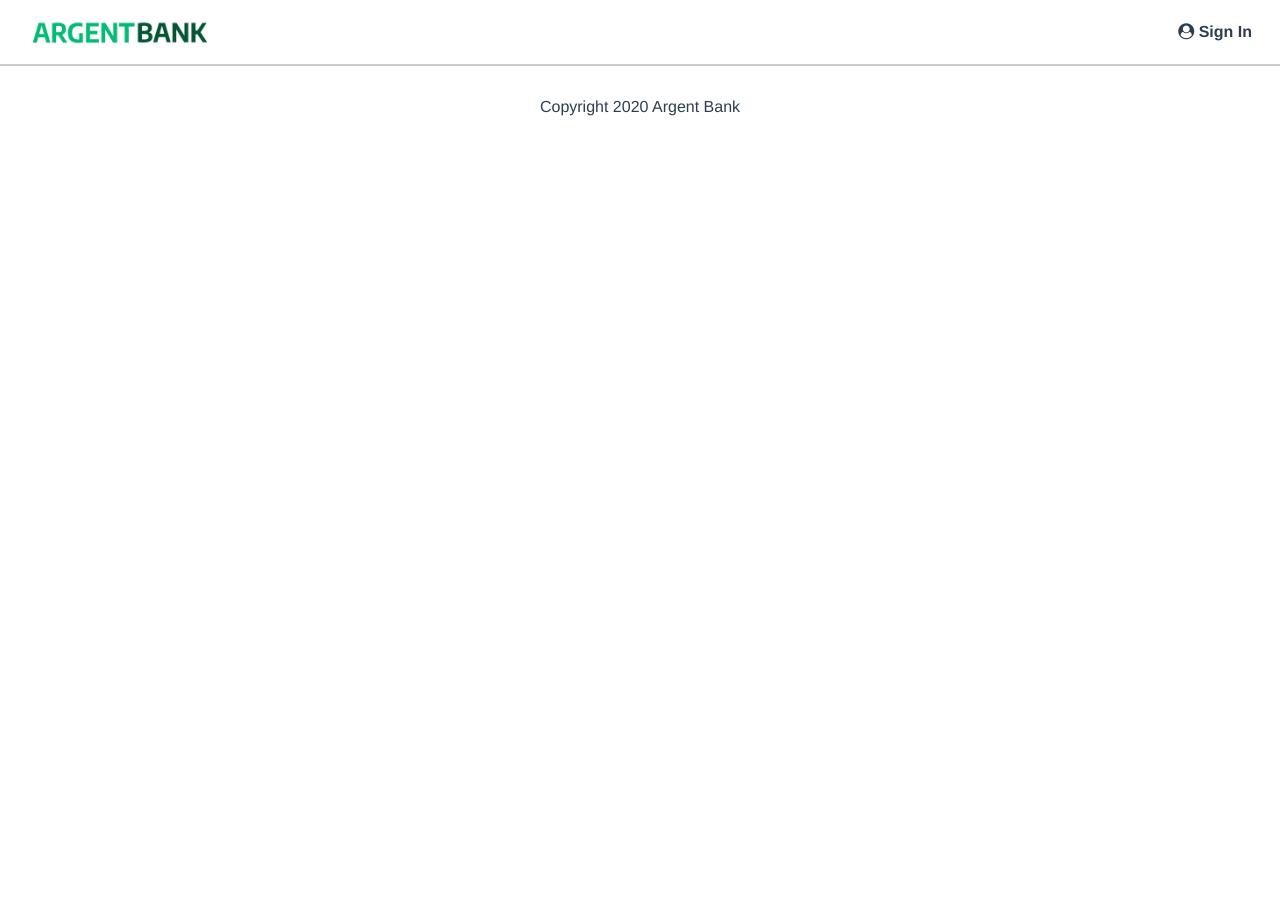
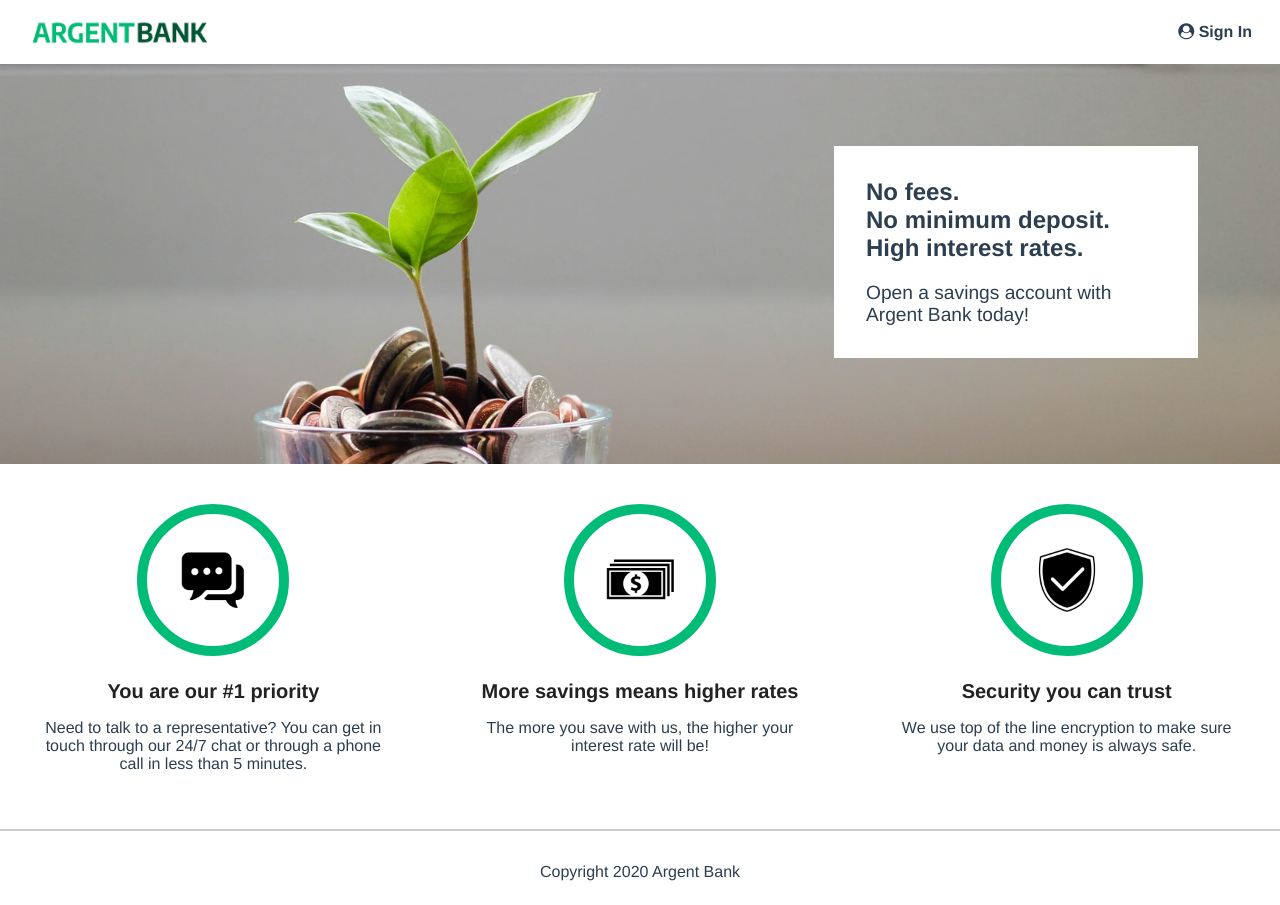
Before and after one commit to al-dev93/p13agba-al-2302, a React (Create React App) app in the folder app/: page / in a window 1280 px wide. Before the commit the page ends 800 px from the top, so only its background shows below. Built offline with nearby package versions, Linux system fonts and the light colour scheme.

Commit message:
add Home page

```diff
--- a/app/src/Router/index.jsx
+++ b/app/src/Router/index.jsx
@@ -1,14 +1,13 @@
 /* eslint-disable prettier/prettier */
 import { createBrowserRouter } from "react-router-dom";
 import Layout from "../components/Layout";
+import Home from "../pages/Home";
 
 const Router = createBrowserRouter([
   {
     path: "/",
     element: <Layout />,
-    children: [
-      // {index: true, element: }
-    ],
+    children: [{ index: true, element: <Home /> }],
   },
 ]);
 
--- a/app/src/components/Layout/index.jsx
+++ b/app/src/components/Layout/index.jsx
@@ -5,7 +5,7 @@
 const Layout = () => (
   <>
     <nav className="main-nav">
-      <Link className="main-nav-logo" to="./index.html">
+      <Link className="main-nav-logo" to="/">
         <img
           className="main-nav-logo-image"
           src={logo}
--- /dev/null
+++ b/app/src/pages/Home/index.jsx
@@ -0,0 +1,44 @@
+import "./style.css";
+import iconChat from "../../assets/icons/icon-chat.png";
+import iconMoney from "../../assets/icons/icon-money.png";
+import iconSecurity from "../../assets/icons/icon-security.png";
+
+const Home = () => (
+  <main>
+    <div className="hero">
+      <section className="hero-content">
+        <h2 className="sr-only">Promoted Content</h2>
+        <p className="subtitle">No fees.</p>
+        <p className="subtitle">No minimum deposit.</p>
+        <p className="subtitle">High interest rates.</p>
+        <p className="text">Open a savings account with Argent Bank today!</p>
+      </section>
+    </div>
+    <section className="features">
+      <h2 className="sr-only">Features</h2>
+      <div className="feature-item">
+        <img src={iconChat} alt="Chat Icon" className="feature-icon" />
+        <h3 className="feature-item-title">You are our #1 priority</h3>
+        <p>
+          Need to talk to a representative? You can get in touch through our
+          24/7 chat or through a phone call in less than 5 minutes.
+        </p>
+      </div>
+      <div className="feature-item">
+        <img src={iconMoney} alt="Money Icon" className="feature-icon" />
+        <h3 className="feature-item-title">More savings means higher rates</h3>
+        <p>The more you save with us, the higher your interest rate will be!</p>
+      </div>
+      <div className="feature-item">
+        <img src={iconSecurity} alt="Security Icon" className="feature-icon" />
+        <h3 className="feature-item-title">Security you can trust</h3>
+        <p>
+          We use top of the line encryption to make sure your data and money is
+          always safe.
+        </p>
+      </div>
+    </section>
+  </main>
+);
+
+export default Home;
--- /dev/null
+++ b/app/src/pages/Home/style.css
@@ -0,0 +1,83 @@
+/* stylelint-disable a11y/media-prefers-color-scheme */
+.hero {
+  background-image: url("../../assets/images/bank-tree.jpeg");
+  background-position: 0 -50px;
+  background-size: cover;
+  background-repeat: no-repeat;
+  height: 300px;
+  position: relative;
+}
+
+.hero-content {
+  position: relative;
+  top: 2rem;
+  width: 200px;
+  background: white;
+  padding: 2rem;
+  text-align: left;
+  margin: 0 auto;
+}
+
+.hero-content .subtitle {
+  font-weight: bold;
+  font-size: 1rem;
+  margin: 0;
+}
+
+.hero-content .text {
+  margin-bottom: 0;
+  font-size: 0.9rem;
+}
+
+@media (min-width: 920px) {
+  .hero {
+    height: 400px;
+    background-position: 0% 33%;
+  }
+
+  .hero-content {
+    position: absolute;
+    top: 50px;
+    right: 50px;
+    width: 300px;
+    margin: 2rem;
+  }
+
+  .hero-content .subtitle {
+    font-size: 1.5rem;
+  }
+
+  .hero-content .text {
+    font-size: 1.2rem;
+  }
+}
+
+.features {
+  display: flex;
+  flex-direction: column;
+}
+
+@media (min-width: 920px) {
+  .features {
+    flex-direction: row;
+  }
+}
+
+.feature-icon {
+  width: 100px;
+  border: 10px solid #00bc77;
+  border-radius: 50%;
+  padding: 1rem;
+}
+
+.feature-item {
+  flex: 1;
+  padding: 2.5rem;
+}
+
+.feature-item-title {
+  color: #222;
+  font-size: 1.25rem;
+  font-weight: bold;
+  margin-bottom: 0.5rem;
+}
```
